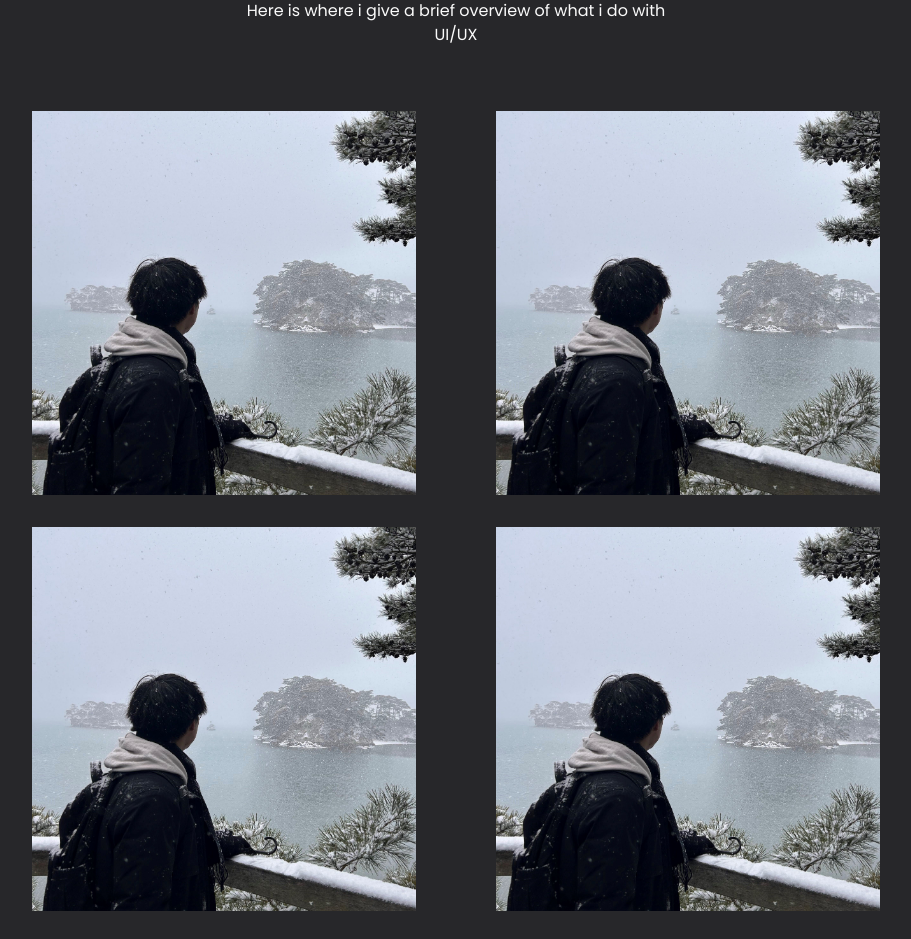
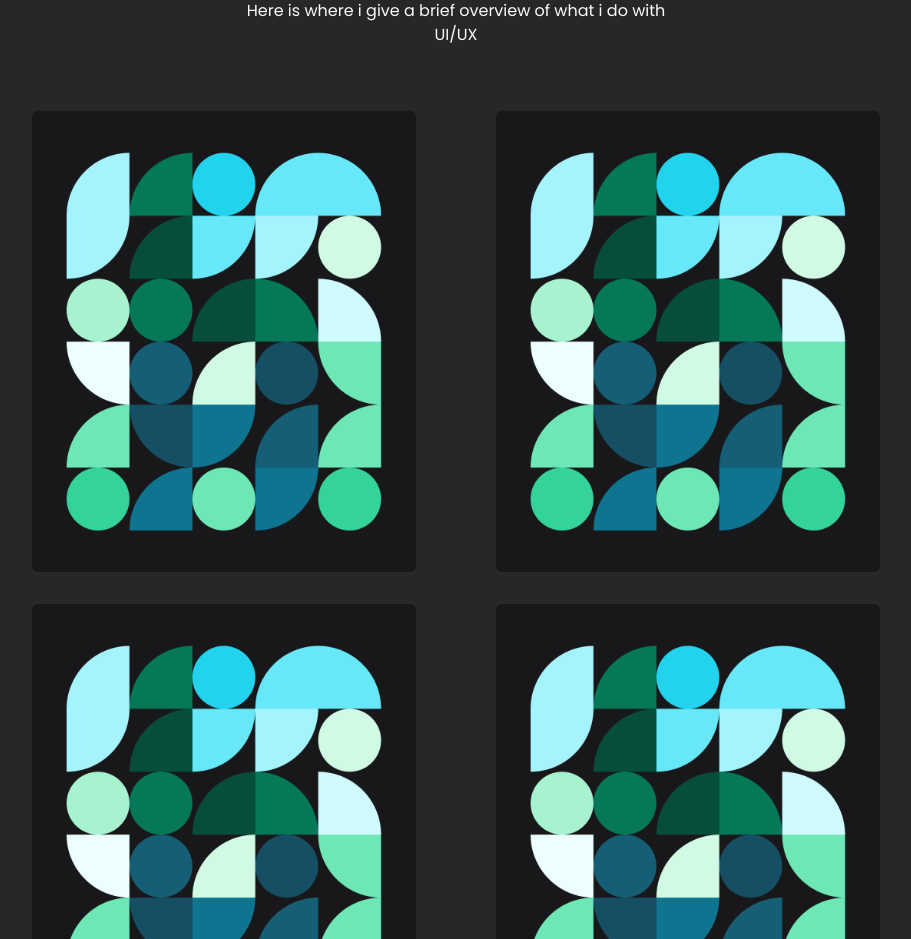
Before and after one commit to e3lo/liangh.me, a React (Vite) app: page / in a window 1280 px wide. Shown: the part 873-1812 px from the top of the page, without its empty margins (184-1095 px from the left). Built offline with nearby package versions, Linux system fonts and the light colour scheme.

Commit message:
Created back covers for card banner

```diff
--- a/src/components/CardBanner.tsx
+++ b/src/components/CardBanner.tsx
@@ -1,4 +1,7 @@
-import project1 from "../assets/project1.jpg";
+import project1 from "../assets/project1.jpg"; //5:6 aspect ratio
+
+import ImageCard from "./ImageCard";
+
 import { motion } from "framer-motion";
 
 const CardBanner = () => {
@@ -12,38 +15,10 @@ const CardBanner = () => {
       </div>
 
       <div className="max-w-4xl mx-8 md:mx-32 xl:mx-auto pt-8 grid grid-cols-2 gap-8 justify-items-center mb-8">
-        <motion.img
-          initial={{ opacity: 0, x: -100 }}
-          whileInView={{ opacity: 1, x: 0 }}
-          transition={{ duration: 0.6 }}
-          viewport={{ once: true }}
-          src={project1}
-          className="w-full max-w-sm"
-        ></motion.img>
-        <motion.img
-          initial={{ opacity: 0, x: -100 }}
-          whileInView={{ opacity: 1, x: 0 }}
-          transition={{ duration: 0.6, delay: 0.1 }}
-          viewport={{ once: true }}
-          src={project1}
-          className="w-full max-w-sm"
-        ></motion.img>{" "}
-        <motion.img
-          initial={{ opacity: 0, x: -100 }}
-          whileInView={{ opacity: 1, x: 0 }}
-          transition={{ duration: 0.6 }}
-          viewport={{ once: true }}
-          src={project1}
-          className="w-full max-w-sm"
-        ></motion.img>{" "}
-        <motion.img
-          initial={{ opacity: 0, x: -100 }}
-          whileInView={{ opacity: 1, x: 0 }}
-          transition={{ duration: 0.6, delay: 0.1 }}
-          viewport={{ once: true }}
-          src={project1}
-          className="w-full max-w-sm"
-        ></motion.img>
+        <ImageCard src={project1} delayTime={0}></ImageCard>
+        <ImageCard src={project1} delayTime={0}></ImageCard>
+        <ImageCard src={project1} delayTime={0}></ImageCard>
+        <ImageCard src={project1} delayTime={0}></ImageCard>
       </div>
     </div>
   );
--- /dev/null
+++ b/src/components/ImageCard.tsx
@@ -0,0 +1,45 @@
+import { motion, useAnimate } from "framer-motion";
+import { useState } from "react";
+
+import backCover from "../assets/cardBg.png"; // 5:6 aspect ratio
+
+interface Props {
+  src: string;
+  delayTime: number;
+}
+
+const ImageCard = ({ src, delayTime }: Props) => {
+  const [isFlipped, setIsFlipped] = useState(false);
+  const [scope, animate] = useAnimate();
+
+  const flipCard = () => {
+    if (!isFlipped) {
+      animate(
+        scope.current,
+        { rotateY: isFlipped ? 0 : 180 },
+        { duration: 0.5 }
+      );
+      setTimeout(() => {
+        setIsFlipped(!isFlipped);
+      }, 250);
+      console.log("flip");
+    } else {
+      console.log("modal info");
+    }
+  };
+
+  return (
+    <div ref={scope} onClick={flipCard}>
+      <motion.img
+        initial={{ opacity: 0 }}
+        whileInView={{ opacity: 1 }}
+        transition={{ duration: 1, delay: delayTime }}
+        viewport={{ once: true }}
+        src={isFlipped ? src : backCover}
+        className="w-full max-w-sm rounded-md hover:scale-105 duration-200"
+      ></motion.img>
+    </div>
+  );
+};
+
+export default ImageCard;
```
Also changed, not shown: src/assets/cardBg.png (added).
